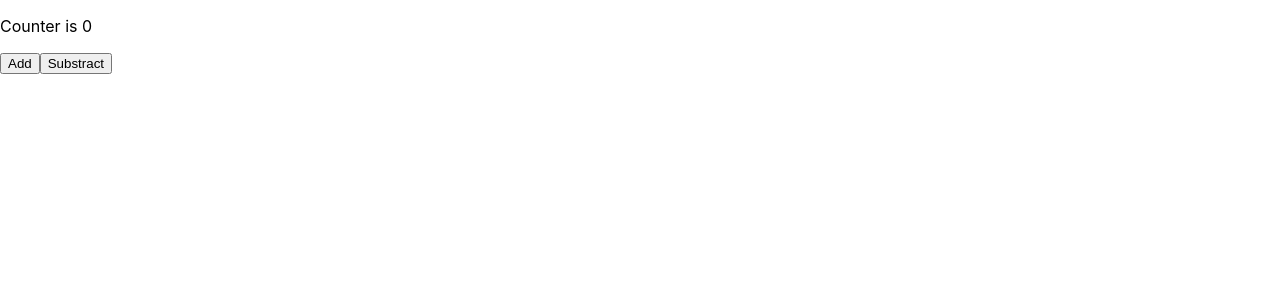
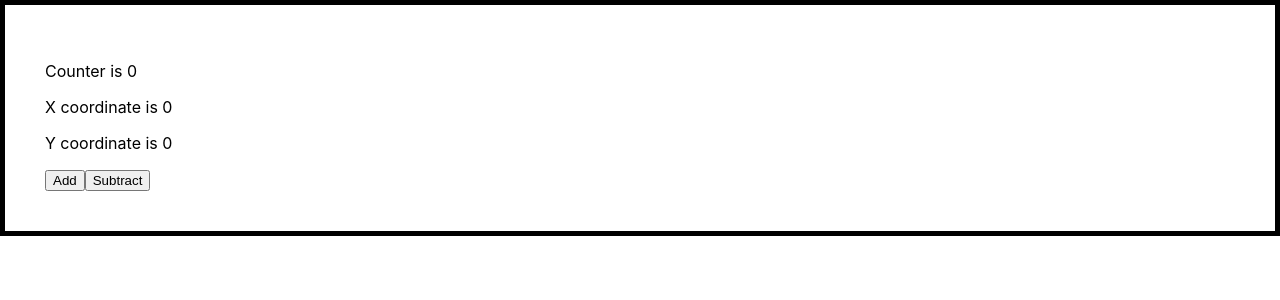
Before and after one commit to SerhiiKachur/fe-2023-1-git, a React (Create React App) app in the folder fe-2023-1-react-app/: page / in a window 1280 px wide. Shown: the top 300 px of the page. Built offline with nearby package versions, Linux system fonts and the light colour scheme.

Commit message:
Add multiple hooks with useState example

```diff
--- a/fe-2023-1-react-app/src/App.js
+++ b/fe-2023-1-react-app/src/App.js
@@ -8,7 +8,7 @@ import { UserContext, ThemeContext } from './contexts';
 import CONSTANTS from './constants';
 import Header from './components/Header';
 import Sidebar from './components/Sidebar';
-import Counter from './components/Counter/classVersion';
+import Counter from './components/Counter';
 
 class App extends React.Component {
   constructor(props) {
--- a/fe-2023-1-react-app/src/components/Counter/classVersion.jsx
+++ b/fe-2023-1-react-app/src/components/Counter/classVersion.jsx
@@ -1,22 +1,37 @@
-import React, { useState } from "react";
+import React from 'react';
 
-function Counter(props) {
-  const [state, setState] = useState(0);
+class Counter extends React.Component {
+  constructor(props) {
+    super(props);
 
-  const add = () => {
-    setState(state + 1);
-  };
-  const substract = () => {
-    setState(state - 1);
+    this.state = {
+      count: 0,
+    };
+  }
+
+  add = () => {
+    this.setState({
+      count: this.state.count + 1,
+    });
   };
 
-  return (
-    <>
-      <p>Counter is {state}</p>
-      <button onClick={add}>Add</button>
-      <button onClick={substract}>Substract</button>
-    </>
-  );
+  subtract = () => {
+    this.setState({
+      count: this.state.count - 1,
+    });
+  }
+
+  render() {
+    const { count } = this.state;
+
+    return (
+      <>
+        <p>Count is {count}</p>
+        <button onClick={this.add}>Add</button>
+        <button onClick={this.subtract}>Subtract</button>
+      </>
+    );
+  }
 }
 
 export default Counter;
--- a/fe-2023-1-react-app/src/components/Counter/index.jsx
+++ b/fe-2023-1-react-app/src/components/Counter/index.jsx
@@ -1,37 +1,44 @@
-import React from 'react';
+import React, { useState } from 'react';
 
-class Counter extends React.Component {
-  constructor(props) {
-    super(props);
+function Counter(props) {
+  const [clicks, setClicks] = useState(0);
+  const [coords, setCoords] = useState({
+    x: 0,
+    y: 0,
+  });
 
-    this.state = {
-      count: 0,
-    };
-  }
+  const add = (e) => {
+    setClicks(clicks + 1);
+  };
 
-  add = () => {
-    this.setState({
-      count: this.state.count + 1,
+  const subtract = () => {
+    setClicks(clicks - 1);
+  };
+
+  const mouseMoveHandler = (e) => {
+    const { clientX, clientY } = e;
+
+    setCoords({
+      x: clientX,
+      y: clientY,
     });
   };
 
-  subtract = () => {
-    this.setState({
-      count: this.state.count - 1,
-    });
-  }
-
-  render() {
-    const { count } = this.state;
-
-    return (
-      <>
-        <p>Count is {count}</p>
-        <button onClick={this.add}>Add</button>
-        <button onClick={this.subtract}>Subtract</button>
-      </>
-    );
-  }
+  return (
+    <div
+      style={{
+        padding: '40px',
+        border: '5px solid black',
+      }}
+      onMouseMove={mouseMoveHandler}
+    >
+      <p>Counter is {clicks}</p>
+      <p>X coordinate is {coords.x}</p>
+      <p>Y coordinate is {coords.y}</p>
+      <button onClick={add}>Add</button>
+      <button onClick={subtract}>Subtract</button>
+    </div>
+  );
 }
 
 export default Counter;
```
